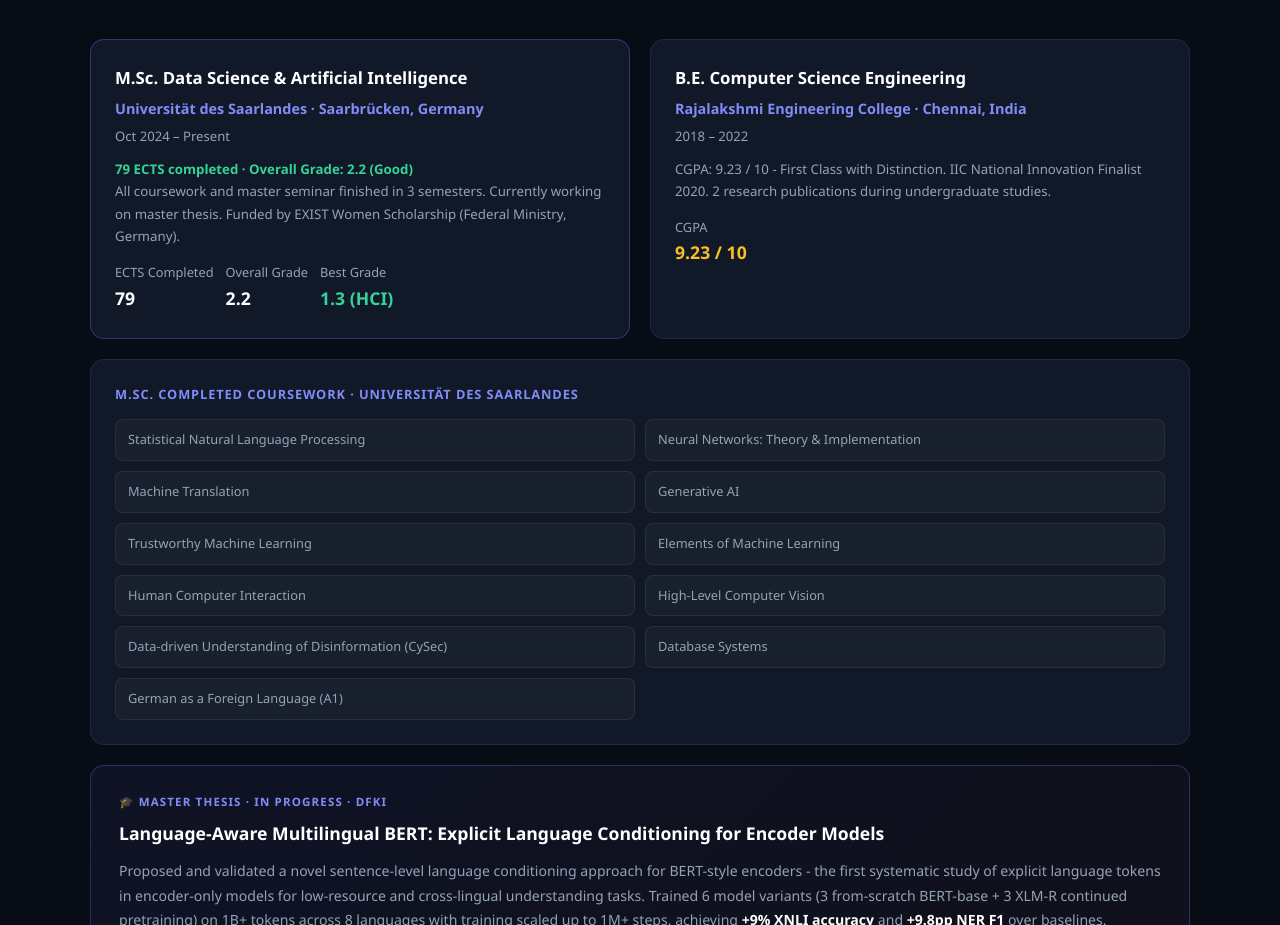
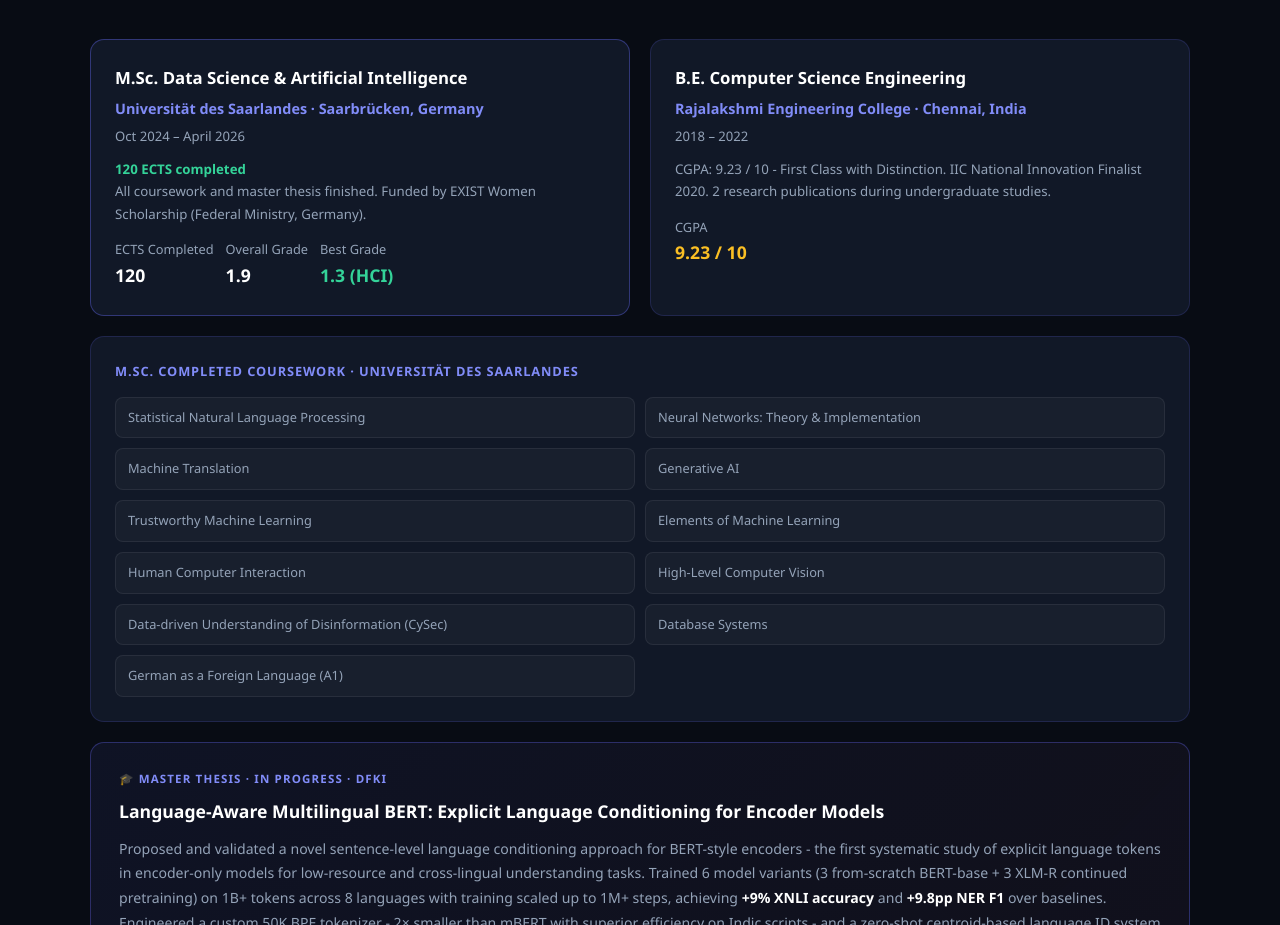
Before and after one commit to kaviya3131/portfolio, a plain HTML site: page index.html in a window 1280 px wide. Shown: the part 6500-7425 px from the top of the page. Drawn offline with Linux system fonts and the light colour scheme.

Commit message:
Update education details for M.Sc. Data Science

```diff
--- a/index.html
+++ b/index.html
@@ -704,14 +704,14 @@
       <div class="edu-card" style="border-color: rgba(99,102,241,0.4);">
         <div class="edu-degree">M.Sc. Data Science & Artificial Intelligence</div>
         <div class="edu-school">Universität des Saarlandes · Saarbrücken, Germany</div>
-        <div class="edu-date">Oct 2024 – Present</div>
+        <div class="edu-date">Oct 2024 – April 2026</div>
         <div class="edu-detail" style="margin-top:10px;">
-          <span style="color:var(--green); font-weight:700;">79 ECTS completed · Overall Grade: 2.2 (Good)</span><br>
-          <span style="color:var(--muted);">All coursework and master seminar finished in 3 semesters. Currently working on master thesis. Funded by EXIST Women Scholarship (Federal Ministry, Germany).</span>
+          <span style="color:var(--green); font-weight:700;">120 ECTS completed</span><br>
+          <span style="color:var(--muted);">All coursework and master thesis finished. Funded by EXIST Women Scholarship (Federal Ministry, Germany).</span>
         </div>
         <div style="margin-top: 14px; display:flex; gap:12px; flex-wrap:wrap;">
-          <div style="font-size:0.8rem;"><span style="color:var(--muted);">ECTS Completed</span><br><span style="color:#fff; font-weight:800; font-size:1.1rem;">79</span></div>
-          <div style="font-size:0.8rem;"><span style="color:var(--muted);">Overall Grade</span><br><span style="color:#fff; font-weight:800; font-size:1.1rem;">2.2</span></div>
+          <div style="font-size:0.8rem;"><span style="color:var(--muted);">ECTS Completed</span><br><span style="color:#fff; font-weight:800; font-size:1.1rem;">120</span></div>
+          <div style="font-size:0.8rem;"><span style="color:var(--muted);">Overall Grade</span><br><span style="color:#fff; font-weight:800; font-size:1.1rem;">1.9</span></div>
           <div style="font-size:0.8rem;"><span style="color:var(--muted);">Best Grade</span><br><span style="color:var(--green); font-weight:800; font-size:1.1rem;">1.3 (HCI)</span></div>
         </div>
       </div>
```
